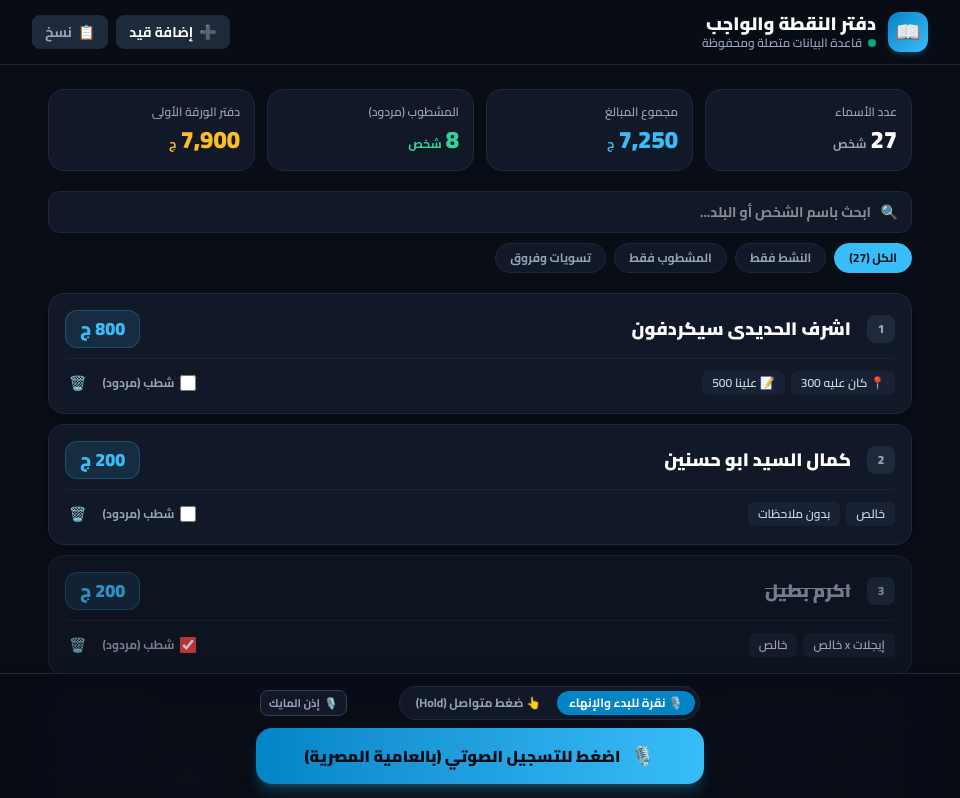
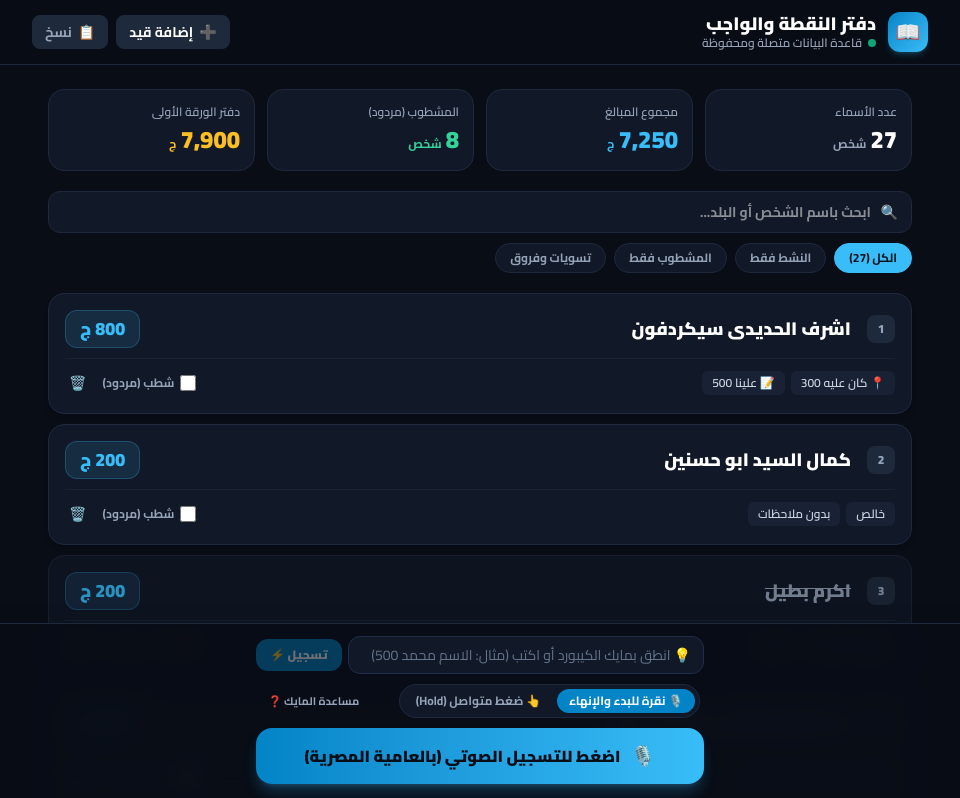
Before and after one commit to try3bod002-eng/dafter, a Next.js app: page / in a window 1280 px wide. Shown: the top 798 px of the page, without its empty margins (160-1120 px from the left). Built offline with nearby package versions, Linux system fonts and the light colour scheme.

Commit message:
fix(audio): eliminate Android mic hardware race condition, fix speech transcript buffer, and add keyboard dictation bar

```diff
--- a/src/components/VoiceInputBar.tsx
+++ b/src/components/VoiceInputBar.tsx
@@ -16,90 +16,40 @@ const EXAMPLES = [
 ];
 
 export default function VoiceInputBar({ onNewEntry }: VoiceInputBarProps) {
-  // Default to 'click' for maximum mobile reliability
   const [triggerMode, setTriggerMode] = useState<'click' | 'hold'>('click');
   const [isRecording, setIsRecording] = useState(false);
   const [liveTranscript, setLiveTranscript] = useState('');
   const [exampleIdx, setExampleIdx] = useState(0);
   const [errorMessage, setErrorMessage] = useState<string | null>(null);
   const [isInAppBrowser, setIsInAppBrowser] = useState(false);
-  const [micStatus, setMicStatus] = useState<'prompt' | 'granted' | 'denied' | 'unknown'>('unknown');
+  const [showHelpModal, setShowHelpModal] = useState(false);
+  const [quickInput, setQuickInput] = useState('');
 
   const recognitionRef = useRef<any>(null);
   const transcriptRef = useRef('');
   const isRecordingRef = useRef(false);
 
-  // Keep ref in sync to avoid stale state in event handlers
   useEffect(() => {
     isRecordingRef.current = isRecording;
   }, [isRecording]);
 
-  // Check environment on mount (In-App Browser & Permissions)
   useEffect(() => {
     if (typeof window !== 'undefined') {
       const ua = navigator.userAgent || '';
       const inApp = /FBAN|FBAV|Instagram|WhatsApp|Line|Twitter|Snapchat|Telegram/i.test(ua);
       setIsInAppBrowser(inApp);
-
-      // Check mic permission status if supported
-      if (navigator.permissions && navigator.permissions.query) {
-        navigator.permissions
-          .query({ name: 'microphone' as any })
-          .then((permissionStatus) => {
-            setMicStatus(permissionStatus.state as any);
-            permissionStatus.onchange = () => {
-              setMicStatus(permissionStatus.state as any);
-            };
-          })
-          .catch(() => {});
-      }
     }
   }, []);
 
-  const [showHelpModal, setShowHelpModal] = useState(false);
-
-  // Explicitly prompt the native browser microphone dialog
-  const requestMicPermission = async (): Promise<boolean> => {
-    if (typeof navigator !== 'undefined' && navigator.mediaDevices?.getUserMedia) {
-      try {
-        const stream = await navigator.mediaDevices.getUserMedia({ audio: true });
-        // Stop stream immediately so SpeechRecognition has full exclusive mic access
-        stream.getTracks().forEach((track) => track.stop());
-        setMicStatus('granted');
-        setErrorMessage(null);
-        setShowHelpModal(false);
-        return true;
-      } catch (err: any) {
-        console.warn('Microphone permission request error:', err);
-        setMicStatus('denied');
-        setShowHelpModal(true);
-        if (err.name === 'NotAllowedError' || err.name === 'PermissionDeniedError') {
-          setErrorMessage('تم حظر المايكروفون في المتصفح. اتبع الخطوات بالأسفل لتفعيله.');
-        } else {
-          setErrorMessage('تعذر الوصول إلى المايكروفون. تأكد من تفعيله في إعدادات الهاتف.');
-        }
-        return false;
-      }
-    }
-    return true;
-  };
-
-  const startListening = async () => {
+  const startListening = () => {
     if (isRecordingRef.current) return;
     setErrorMessage(null);
 
     const SpeechRecognition = (window as any).SpeechRecognition || (window as any).webkitSpeechRecognition;
     if (!SpeechRecognition) {
-      setErrorMessage(
-        'متصفحك الحالي لا يدعم التعرف الصوتي المباشر. يُفضل فتح الرابط في متصفح Google Chrome أو Safari الحديث.'
-      );
+      setErrorMessage('متصفحك لا يدعم التعرف الصوتي المباشر. يرجى فتح الموقع في متصفح Google Chrome.');
+      setShowHelpModal(true);
       return;
-    }
-
-    // If permission not yet granted, request it first to trigger the browser system prompt
-    if (micStatus !== 'granted') {
-      const granted = await requestMicPermission();
-      if (!granted) return;
     }
 
     try {
@@ -109,10 +59,7 @@ export default function VoiceInputBar({ onNewEntry }: VoiceInputBarProps) {
 
       const rec = new SpeechRecognition();
       rec.lang = 'ar-EG';
-
-      // On mobile devices, continuous=false prevents immediate silent timeout/crashes
-      const isMobile = typeof navigator !== 'undefined' && /Android|iPhone|iPad|iPod/i.test(navigator.userAgent);
-      rec.continuous = !isMobile;
+      rec.continuous = true;
       rec.interimResults = true;
 
       transcriptRef.current = '';
@@ -120,7 +67,6 @@ export default function VoiceInputBar({ onNewEntry }: VoiceInputBarProps) {
       setExampleIdx((prev) => (prev + 1) % EXAMPLES.length);
       setIsRecording(true);
 
-      // Haptic feedback on phones if available
       try {
         if (typeof navigator !== 'undefined' && navigator.vibrate) {
           navigator.vibrate(50);
@@ -128,40 +74,52 @@ export default function VoiceInputBar({ onNewEntry }: VoiceInputBarProps) {
       } catch {}
 
       rec.onresult = (e: any) => {
-        let text = '';
-        for (let i = e.resultIndex; i < e.results.length; ++i) {
-          text += e.results[i][0].transcript;
+        let fullText = '';
+        for (let i = 0; i < e.results.length; i++) {
+          fullText += e.results[i][0].transcript + ' ';
         }
-        const trimmed = text.trim();
-        transcriptRef.current = trimmed;
-        setLiveTranscript(trimmed);
+        const trimmed = fullText.trim();
+        if (trimmed) {
+          transcriptRef.current = trimmed;
+          setLiveTranscript(trimmed);
+        }
       };
 
-      rec.onerror = async (e: any) => {
-        console.error('Speech recognition error:', e);
+      rec.onerror = (e: any) => {
+        console.warn('Speech recognition status:', e.error);
         if (e.error === 'not-allowed') {
-          setMicStatus('denied');
-          // Try prompting via getUserMedia
-          await requestMicPermission();
+          setIsRecording(false);
+          setShowHelpModal(true);
+          setErrorMessage('تم حظر المايكروفون في المتصفح أو إعدادات الهاتف.');
         } else if (e.error === 'no-speech') {
-          // No speech detected, not fatal
+          // Keep active, let user speak
         } else if (e.error === 'audio-capture') {
-          setErrorMessage('المايكروفون غير متصل أو قيد الاستخدام بواسطة تطبيق آخر.');
+          setErrorMessage('المايكروفون غير متصل أو مشغول بتطبيق آخر.');
           setIsRecording(false);
         } else if (e.error === 'network') {
-          setErrorMessage('خطأ في الاتصال بخدمة التعرف الصوتي. تأكد من اتصال الإنترنت.');
-          setIsRecording(false);
+          // If network glitch occurs on Google server, finalize if we already have speech
+          if (transcriptRef.current) {
+            setIsRecording(false);
+            const parsed = parseSpokenSentence(transcriptRef.current);
+            onNewEntry(parsed);
+          }
         }
       };
 
       rec.onend = () => {
-        // If recording was active and we captured speech, finalize it
         if (isRecordingRef.current) {
-          setIsRecording(false);
-          const finalRaw = transcriptRef.current;
-          if (finalRaw) {
-            const parsed = parseSpokenSentence(finalRaw);
+          // If still recording but recognition ended with text, finalize
+          if (transcriptRef.current) {
+            setIsRecording(false);
+            const parsed = parseSpokenSentence(transcriptRef.current);
             onNewEntry(parsed);
+          } else {
+            // If ended with no text yet (e.g. mobile timeout), restart seamlessly
+            try {
+              rec.start();
+            } catch {
+              setIsRecording(false);
+            }
           }
         }
       };
@@ -171,7 +129,7 @@ export default function VoiceInputBar({ onNewEntry }: VoiceInputBarProps) {
     } catch (err: any) {
       console.error('Failed to start speech recognition:', err);
       setIsRecording(false);
-      setErrorMessage('تعذر بدء التعرف الصوتي. يرجى إعادة المحاولة أو التأكد من إذن المايك.');
+      setShowHelpModal(true);
     }
   };
 
@@ -189,10 +147,11 @@ export default function VoiceInputBar({ onNewEntry }: VoiceInputBarProps) {
     if (finalRaw) {
       const parsed = parseSpokenSentence(finalRaw);
       onNewEntry(parsed);
+      transcriptRef.current = '';
+      setLiveTranscript('');
     }
   };
 
-  // Click Mode Handlers
   const handleToggleClick = () => {
     if (isRecording) {
       stopListening();
@@ -201,17 +160,20 @@ export default function VoiceInputBar({ onNewEntry }: VoiceInputBarProps) {
     }
   };
 
-  // Hold Mode Handlers
   const handleHoldStart = () => {
-    if (triggerMode === 'hold') {
-      startListening();
-    }
+    if (triggerMode === 'hold') startListening();
   };
 
   const handleHoldEnd = () => {
-    if (triggerMode === 'hold' && isRecordingRef.current) {
-      stopListening();
-    }
+    if (triggerMode === 'hold' && isRecordingRef.current) stopListening();
+  };
+
+  const handleQuickSubmit = (e: React.FormEvent) => {
+    e.preventDefault();
+    if (!quickInput.trim()) return;
+    const parsed = parseSpokenSentence(quickInput.trim());
+    onNewEntry(parsed);
+    setQuickInput('');
   };
 
   return (
@@ -221,7 +183,7 @@ export default function VoiceInputBar({ onNewEntry }: VoiceInputBarProps) {
         <div className="fixed top-2 inset-x-3 z-50 bg-[#f59e0b] text-[#1e1b4b] p-3 rounded-xl shadow-2xl flex items-center justify-between text-xs sm:text-sm font-bold border border-amber-300">
           <div className="flex items-center gap-2">
             <span className="text-lg">⚠️</span>
-            <span>أنت تفتح التطبيق داخل واتساب أو فيسبوك! لتشغيل المايك اضغط على (⫶) واختر &quot;فتح في المتصفح Chrome&quot;.</span>
+            <span>أنت تفتح التطبيق داخل واتساب! لتشغيل المايك اضغط على (⫶) واختر &quot;فتح في المتصفح Chrome&quot;.</span>
           </div>
           <button
             onClick={() => setIsInAppBrowser(false)}
@@ -250,71 +212,42 @@ export default function VoiceInputBar({ onNewEntry }: VoiceInputBarProps) {
               </button>
             </div>
 
-            <p className="text-xs text-[#94a3b8] mb-4 leading-relaxed">
-              إذا لم تظهر علامة القفل القديمة، فذلك لأن متصفح Chrome الحديث استبدلها بأيقونة إعدادات جديدة. اتبع إحدى الطرق البسيطة التالية:
-            </p>
-
-            {/* Android Chrome Section */}
             <div className="bg-[#1e293b]/70 border border-[#334155] rounded-xl p-3.5 mb-3 text-xs leading-relaxed">
               <div className="font-black text-[#38bdf8] text-sm mb-2 flex items-center gap-1.5">
                 <span>📱</span>
                 <span>لهواتف أندرويد (Google Chrome):</span>
               </div>
               <ol className="list-decimal list-inside space-y-2 text-[#e2e8f0]">
-                <li>
-                  <strong>أيقونة التحكم (🎛️ أو ⚙️):</strong> انظر لشريط الرابط بالأعلى بجانب اسم الموقع، اضغط على أيقونة الإعدادات/الشرطتين، ثم اختر <strong>&quot;الأذونات&quot;</strong> وفعّل <strong>الميكروفون (سماح)</strong>.
+                <li className="bg-[#0284c7]/20 p-2 rounded-lg border border-[#0284c7]/40">
+                  <strong className="text-[#38bdf8]">إعدادات الهاتف الأساسية:</strong><br />
+                  افتح <strong>إعدادات الهاتف (Settings)</strong> ⬅️ <strong>التطبيقات (Apps)</strong> ⬅️ <strong>Chrome</strong> ⬅️ <strong>الأذونات (Permissions)</strong> ⬅️ فعّل <strong>الميكروفون (السماح عند استخدام التطبيق)</strong>.
                 </li>
                 <li>
-                  <strong>أو من قائمة المتصفح:</strong> اضغط على الثلاث نقاط (⫶) أعلى الشاشة ⬅️ <strong>الإعدادات</strong> ⬅️ <strong>إعدادات المواقع الإلكترونية</strong> ⬅️ <strong>الميكروفون</strong> ⬅️ فعّل السماح للموقع.
+                  <strong>من شريط الرابط:</strong> اضغط على أيقونة الإعدادات/الشرطتين (🎛️) بجانب الرابط ⬅️ <strong>الأذونات</strong> ⬅️ فعّل <strong>الميكروفون</strong>.
                 </li>
               </ol>
-            </div>
-
-            {/* iPhone Safari Section */}
-            <div className="bg-[#1e293b]/70 border border-[#334155] rounded-xl p-3.5 mb-4 text-xs leading-relaxed">
-              <div className="font-black text-[#a78bfa] text-sm mb-2 flex items-center gap-1.5">
-                <span>🍏</span>
-                <span>لهواتف آيفون (Safari):</span>
-              </div>
-              <p className="text-[#e2e8f0]">
-                اضغط على زر <strong>&quot;aA&quot;</strong> أو <strong>&quot;ع‌ع&quot;</strong> بجانب الرابط ⬅️ اختر <strong>إعدادات موقع الويب (Website Settings)</strong> ⬅️ الميكروفون ⬅️ اختر <strong>سماح (Allow)</strong>.
-              </p>
             </div>
 
             <div className="flex flex-col sm:flex-row items-center gap-2 pt-2 border-t border-[#1e293b]">
               <button
                 type="button"
-                onClick={requestMicPermission}
+                onClick={() => {
+                  setShowHelpModal(false);
+                  startListening();
+                }}
                 className="w-full sm:flex-1 bg-gradient-to-r from-[#0284c7] to-[#38bdf8] text-[#090d16] font-black py-2.5 px-4 rounded-xl text-xs hover:brightness-110 cursor-pointer shadow-lg"
               >
-                🔄 إعادة فحص وتفعيل المايك الآن
+                🔄 تجربة المايك الآن
               </button>
               <button
                 type="button"
                 onClick={() => setShowHelpModal(false)}
                 className="w-full sm:w-auto bg-[#334155] text-white font-bold py-2.5 px-5 rounded-xl text-xs hover:bg-[#475569] cursor-pointer"
               >
-                فهمت، إغلاق
+                إغلاق
               </button>
             </div>
           </div>
-        </div>
-      )}
-
-      {/* Quick Error Banner if modal closed */}
-      {errorMessage && !showHelpModal && (
-        <div className="fixed top-16 inset-x-4 max-w-md mx-auto z-40 bg-[#1e1215] border-2 border-[#ef4444] text-[#fca5a5] p-3.5 rounded-2xl shadow-2xl flex items-center justify-between">
-          <div className="flex items-center gap-2 text-xs font-bold">
-            <span>🎙️❌</span>
-            <span>{errorMessage}</span>
-          </div>
-          <button
-            type="button"
-            onClick={() => setShowHelpModal(true)}
-            className="bg-[#ef4444] text-white text-[11px] font-black px-2.5 py-1 rounded-lg cursor-pointer hover:bg-[#dc2626]"
-          >
-            كيف أفعّله؟
-          </button>
         </div>
       )}
 
@@ -358,15 +291,42 @@ export default function VoiceInputBar({ onNewEntry }: VoiceInputBarProps) {
 
           {/* Real-time speech transcript */}
           <div className="bg-[#040711] text-[#38bdf8] text-sm sm:text-base font-black p-3 rounded-xl min-h-[44px] flex items-center shadow-inner border border-[#1e293d]">
-            {liveTranscript ? liveTranscript : <span className="text-[#64748b] font-normal">في انتظار صوتك...</span>}
+            {liveTranscript ? (
+              <span className="text-white font-black">{liveTranscript}</span>
+            ) : (
+              <span className="text-[#64748b] font-normal flex items-center gap-2">
+                <span className="w-2 h-2 rounded-full bg-[#38bdf8] animate-pulse"></span>
+                في انتظار صوتك... تكلم الآن
+              </span>
+            )}
           </div>
         </div>
       )}
 
-      {/* Bottom Sticky Action Bar */}
+      {/* Bottom Sticky Action Area */}
       <div className="fixed inset-x-0 bottom-0 z-40 bg-[#090d16]/96 backdrop-blur-md border-t border-[#1f293d] p-3 sm:pb-4 shadow-2xl">
-        <div className="max-w-md mx-auto flex flex-col items-center gap-2">
-          {/* Trigger mode selector pills & Mic permission indicator */}
+        <div className="max-w-md mx-auto flex flex-col items-center gap-2.5">
+          {/* Quick Speech / Text Input Form (Works with phone keyboard microphone!) */}
+          <form onSubmit={handleQuickSubmit} className="w-full flex items-center gap-1.5">
+            <div className="relative flex-1">
+              <input
+                type="text"
+                value={quickInput}
+                onChange={(e) => setQuickInput(e.target.value)}
+                placeholder="💡 انطق بمايك الكيبورد أو اكتب (مثال: الاسم محمد 500)"
+                className="w-full bg-[#111827] text-white text-xs sm:text-sm rounded-xl px-3 py-2 border border-[#1f2e4a] focus:border-[#38bdf8] focus:outline-none placeholder-[#64748b]"
+              />
+            </div>
+            <button
+              type="submit"
+              disabled={!quickInput.trim()}
+              className="bg-[#0284c7] hover:bg-[#0369a1] disabled:opacity-40 text-white font-black text-xs px-3.5 py-2 rounded-xl transition-all cursor-pointer whitespace-nowrap"
+            >
+              تسجيل ⚡
+            </button>
+          </form>
+
+          {/* Mode Selector */}
           <div className="w-full flex items-center justify-between px-1">
             <div className="flex items-center gap-1 bg-[#111827] p-1 rounded-full border border-[#1f293d] text-xs font-bold">
               <button
@@ -389,25 +349,16 @@ export default function VoiceInputBar({ onNewEntry }: VoiceInputBarProps) {
               </button>
             </div>
 
-            {/* Mic Permission test button */}
             <button
               type="button"
-              onClick={requestMicPermission}
-              title="فحص وتفعيل إذن المايك"
-              className={`text-[11px] font-bold px-2 py-1 rounded-lg border transition-all cursor-pointer flex items-center gap-1 ${
-                micStatus === 'granted'
-                  ? 'border-emerald-500/40 text-emerald-400 bg-emerald-950/30'
-                  : micStatus === 'denied'
-                  ? 'border-rose-500/40 text-rose-400 bg-rose-950/30 animate-pulse'
-                  : 'border-[#334155] text-[#94a3b8] bg-[#111827] hover:text-white'
-              }`}
+              onClick={() => setShowHelpModal(true)}
+              className="text-[11px] font-bold text-[#94a3b8] hover:text-white px-2 py-1"
             >
-              <span>{micStatus === 'granted' ? '✅' : '🎙️'}</span>
-              <span>{micStatus === 'granted' ? 'المايك مفعل' : 'إذن المايك'}</span>
+              مساعدة المايك ❓
             </button>
           </div>
 
-          {/* Main Interactive Button */}
+          {/* Main Voice Button */}
           {triggerMode === 'click' ? (
             <button
               type="button"
@@ -420,7 +371,7 @@ export default function VoiceInputBar({ onNewEntry }: VoiceInputBarProps) {
             >
               <span className="text-xl">🎙️</span>
               <span>
-                {isRecording ? 'جاري الاستماع... اضغط هنا للإنهاء والحفظ' : 'اضغط للتسجيل الصوتي (بالعامية المصرية)'}
+                {isRecording ? 'بيسمعك الآن... اضغط هنا للإنهاء والحفظ' : 'اضغط للتسجيل الصوتي (بالعامية المصرية)'}
               </span>
             </button>
           ) : (
```
